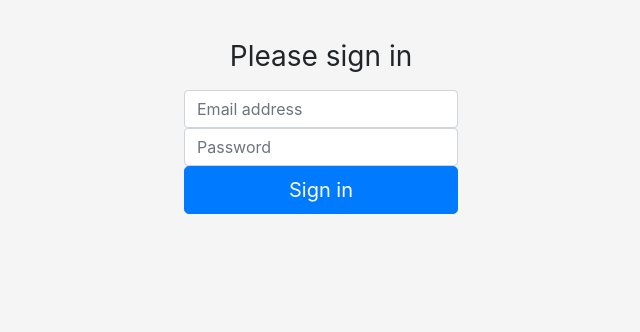
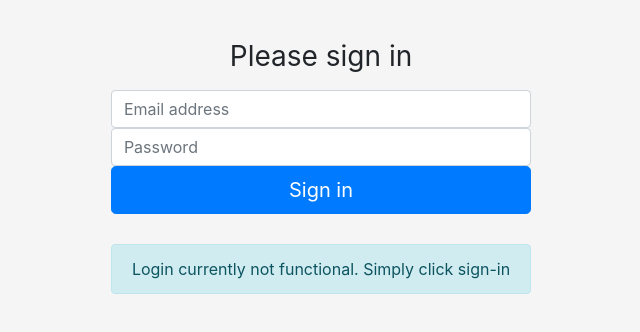
Before and after one commit to cmpt-474-edu-monitor/frontend, a website: page index.html in a window 1280 px wide. Shown: the whole page, without its empty margins (319-959 px from the left). Drawn offline with nearby package versions, Linux system fonts and the light colour scheme.

Commit message:
added login message

```diff
--- a/index.html
+++ b/index.html
@@ -21,6 +21,9 @@
       <a href="./tasks.html">
         <button class="btn btn-lg btn-primary btn-block" type="submit">Sign in</button>
       </a>
+      <div class="alert alert-info" role="alert">
+        Login currently not functional. Simply click sign-in
+      </div>
     </form>
   </body>
 </html>
--- a/login.css
+++ b/login.css
@@ -28,13 +28,17 @@ body {
   font-size: 16px;
 }
 
-.form-signin input[type="email"] {
+.form-signin input[type='email'] {
   margin-bottom: -1px;
   border-bottom-right-radius: 0;
   border-bottom-left-radius: 0;
 }
-.form-signin input[type="password"] {
+.form-signin input[type='password'] {
   margin-bottom: 10px;
   border-top-left-radius: 0;
   border-top-right-radius: 0;
 }
+
+.alert {
+  margin-top: 30px;
+}
```
